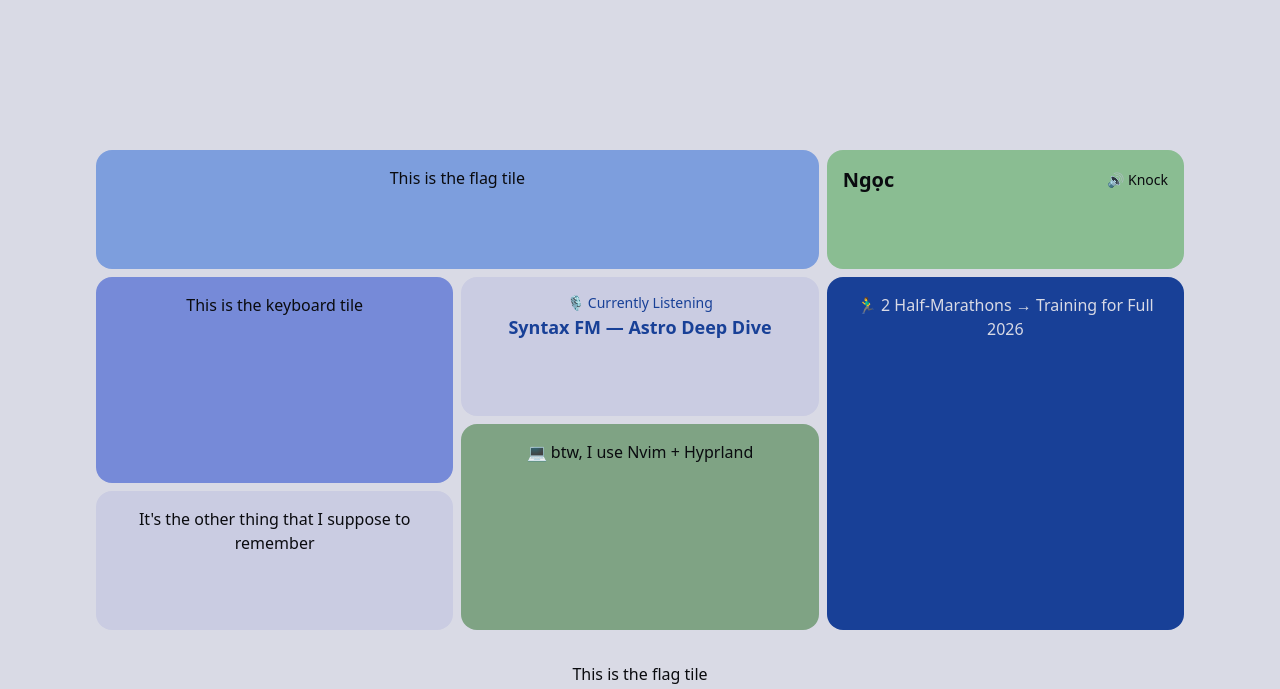
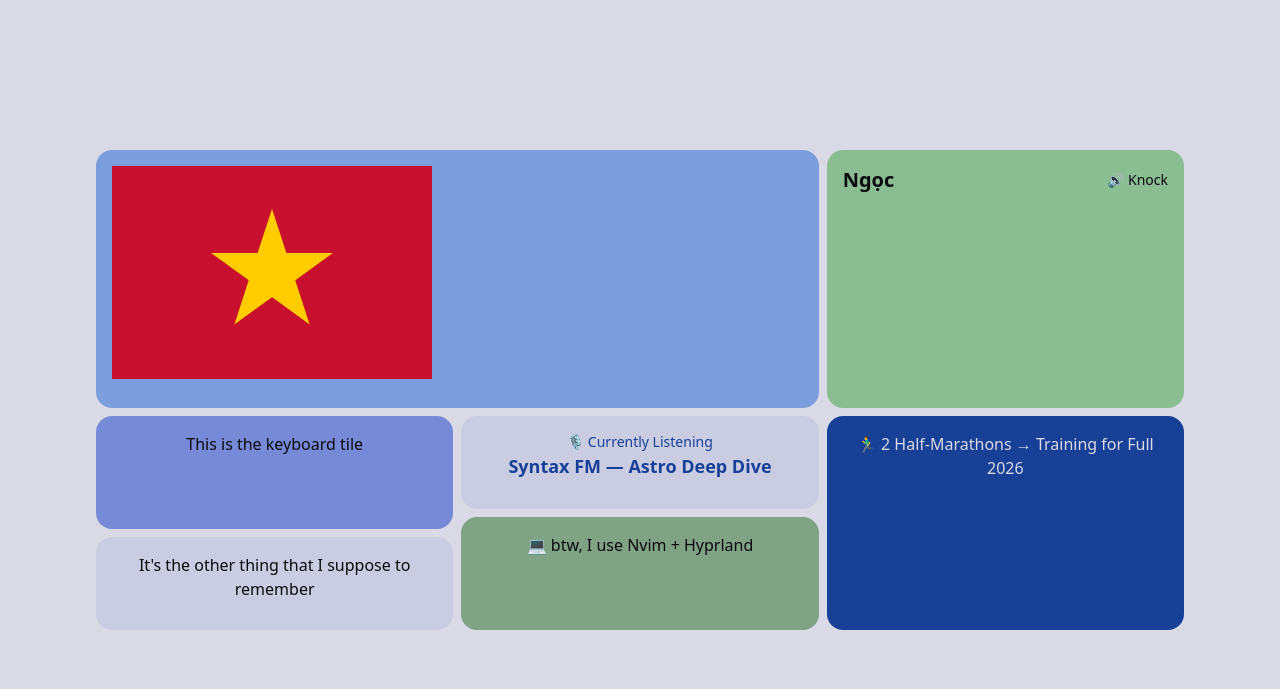
Before and after one commit to HT2Knock/blog, an Astro site: page / in a window 1280 px wide. Shown: the part 394-1083 px from the top of the page. After the commit the page ends 1056 px from the top, so only its background shows below. Built offline with nearby package versions, Linux system fonts and the light colour scheme; Astro itself is replaced by a stand-in of ours.

Commit message:
--wip-- [skip ci]

```diff
--- a/src/components/islands/FlagTile.tsx
+++ b/src/components/islands/FlagTile.tsx
@@ -1,7 +1,26 @@
+import { useEffect, useRef } from "react";
+
 export const FlagTile = () => {
+  const flagRef = useRef(null);
+
+  useEffect(() => {}, []);
+
   return (
-    <div>
-      <p>This is the flag tile</p>
-    </div>
+    <svg
+      className="translsate-1/2 h-auto w-full max-w-xs"
+      width="900"
+      height="600"
+      viewBox="0 0 30 20"
+      xmlns="http://www.w3.org/2000/svg"
+      version="1.1"
+    >
+      <g ref={flagRef}>
+        <rect width="30" height="20" fill="#C8102E" />
+        <polygon
+          fill="#FFCC00"
+          points="15,4 11.47,14.85 20.71,8.15 9.29,8.15 18.53,14.85"
+        />
+      </g>
+    </svg>
   );
 };
--- a/src/pages/index.astro
+++ b/src/pages/index.astro
@@ -2,11 +2,9 @@
 import Layout from "@/layouts/Layout.astro";
 import Hero from "@/components/Hero.astro";
 import BentoGrid from "@/components/BentoGrid.astro";
-import { FlagTile } from "@/components/islands/FlagTile";
 ---
 
 <Layout pageTitle="Home Page">
   <Hero />
   <BentoGrid />
-  <FlagTile />
 </Layout>
```
